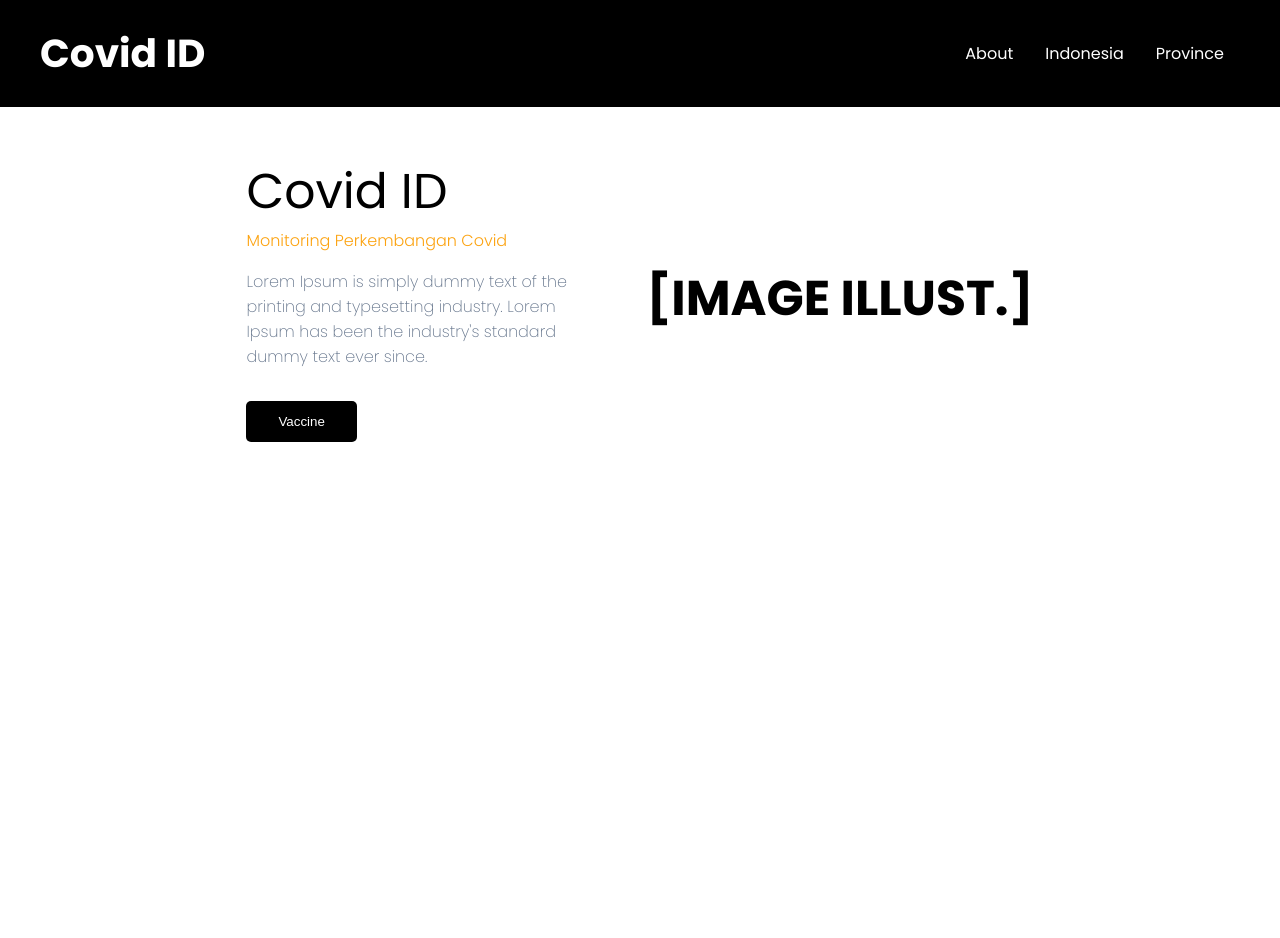
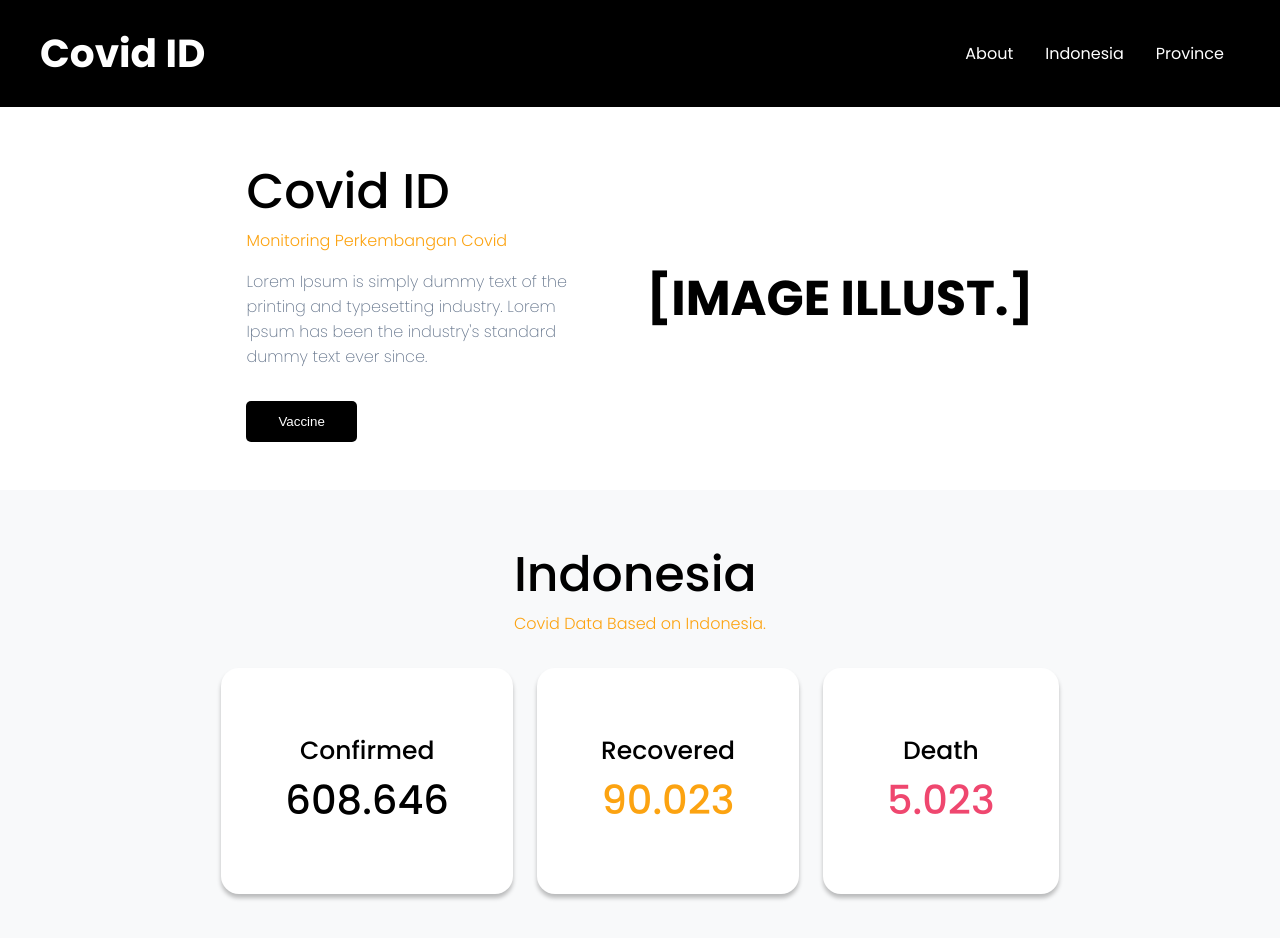
Before and after one commit to raihandotmd/COVIDAPP-UASFE, a React (Vite) app: page / in a window 1280 px wide. Shown: the top 938 px of the page. Before the commit the page ends 800 px from the top, so only its background shows below. Built offline with nearby package versions, Linux system fonts and the light colour scheme.

Commit message:
POS-3 feat: StatsTotal Component

```diff
--- a/src/App.tsx
+++ b/src/App.tsx
@@ -1,11 +1,13 @@
 import Navbar from "./components/Navbar/Navbar.tsx";
 import Hero from "./components/Hero/Hero.tsx";
+import StatsTotal from "./components/Stats/Total/StatsTotal.tsx";
 
 function App() {
   return (
     <>
       <Navbar />
       <Hero />
+      <StatsTotal />
     </>
   );
 }
--- /dev/null
+++ b/src/components/Stats/Card/StatsCard.module.css
@@ -0,0 +1,16 @@
+.StatsTotal__Card {
+  background-color: var(--white-color);
+  padding: 4rem;
+  text-align: center;
+  border-radius: 18px;
+  box-shadow: 0 4px 4px rgba(0, 0, 0, 25%);
+}
+
+.StatsTotal__CardTitle {
+  font-weight: var(--medium-weight);
+}
+
+.StatsTotal__CardStats {
+  font-size: 2.5rem;
+  font-weight: var(--medium-weight);
+}
--- /dev/null
+++ b/src/components/Stats/Card/StatsCard.tsx
@@ -0,0 +1,23 @@
+import styles from "./StatsCard.module.css";
+
+type StyleStatsCard = {
+  status: string;
+  colorStats?: string;
+  stats: number;
+};
+
+const StatsCard = ({ status, colorStats, stats }: StyleStatsCard) => {
+  return (
+    <div className={styles.StatsTotal__Card}>
+      <h4 className={styles.StatsTotal__CardTitle}>{status}</h4>
+      <p
+        className={styles.StatsTotal__CardStats}
+        style={{ color: `var(--${colorStats})` }}
+      >
+        {stats}
+      </p>
+    </div>
+  );
+};
+
+export default StatsCard;
--- /dev/null
+++ b/src/components/Stats/Total/StatsTotal.module.css
@@ -0,0 +1,25 @@
+.StatsTotal {
+  background-color: var(--bglight-color);
+  padding: 3rem;
+  display: flex;
+  flex-direction: column;
+  align-items: center;
+}
+
+.StatsTotal__header {
+  margin-bottom: 2rem;
+}
+
+.StatsTotal__title {
+  font-weight: var(--medium-weight);
+}
+
+.StatsTotal__subtitle {
+  font-weight: var(--regular-weight);
+  color: var(--sec-color);
+}
+
+.StatsTotal__body {
+  display: flex;
+  gap: 1.5rem;
+}
--- /dev/null
+++ b/src/components/Stats/Total/StatsTotal.tsx
@@ -0,0 +1,22 @@
+import styles from "./StatsTotal.module.css";
+import StatsCard from "../Card/StatsCard";
+
+const StatsTotal = () => {
+  return (
+    <div className={styles.StatsTotal}>
+      <div className={styles.StatsTotal__header}>
+        <h1 className={styles.StatsTotal__title}>Indonesia</h1>
+        <p className={styles.StatsTotal__subtitle}>
+          Covid Data Based on Indonesia.
+        </p>
+      </div>
+      <div className={styles.StatsTotal__body}>
+        <StatsCard status="Confirmed" stats={608.646} />
+        <StatsCard status="Recovered" colorStats="sec-color" stats={90.023} />
+        <StatsCard status="Death" colorStats="danger-color" stats={5.023} />
+      </div>
+    </div>
+  );
+};
+
+export default StatsTotal;
--- a/src/index.css
+++ b/src/index.css
@@ -7,8 +7,10 @@
   --black-color: #14213d;
   --gray-color: #64748b;
   --white-color: #ffffff;
+  --bglight-color: #f8f9fa;
   --light-weight: 200;
   --regular-weight: 300;
+  --medium-weight: 500;
   --bold-weight: 700;
 }
 * {
```
